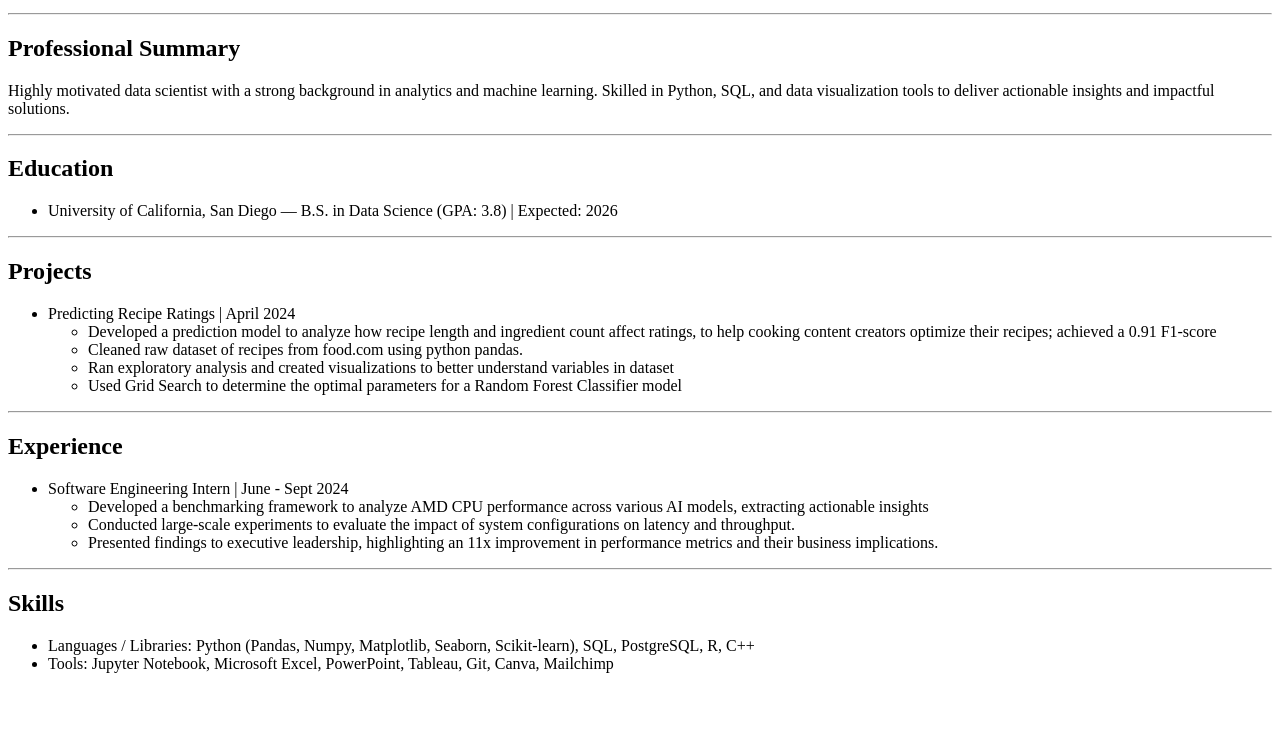
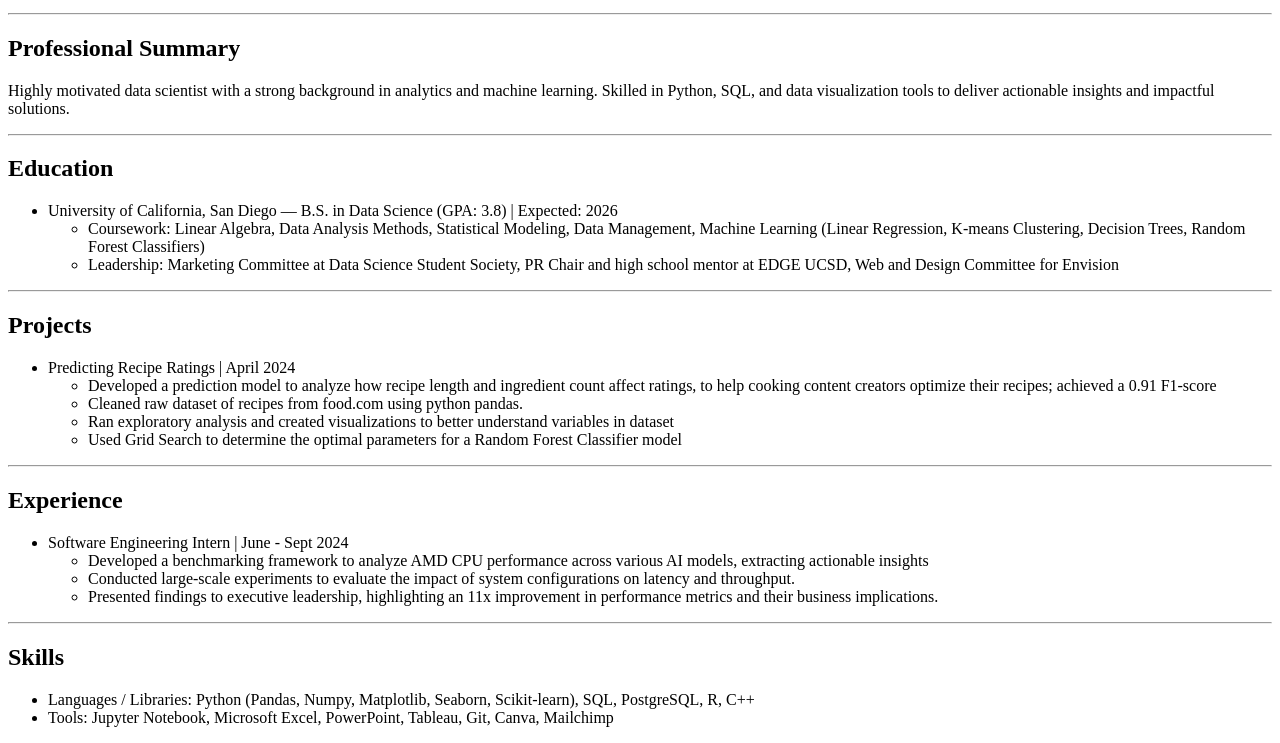
Before and after one commit to jahnavi-naik/portfolio, a plain HTML site: page resume/index.html in a window 1280 px wide. Shown: the part 199-942 px from the top of the page. Before the commit the page ends 888 px from the top, so only its background shows below. Drawn offline with Linux system fonts and the light colour scheme.

Commit message:
edited resume

```diff
--- a/resume/index.html
+++ b/resume/index.html
@@ -38,6 +38,10 @@
             <h2>Education</h2>
             <ul>
                 <li>University of California, San Diego — B.S. in Data Science (GPA: 3.8) | Expected: <time datetime="2026">2026</time</li>
+                <ul>
+                    <li>Coursework: Linear Algebra, Data Analysis Methods, Statistical Modeling, Data Management, Machine Learning (Linear Regression, K-means Clustering, Decision Trees, Random Forest Classifiers)</li>
+                    <li>Leadership: Marketing Committee at Data Science Student Society, PR Chair and high school mentor at EDGE UCSD, Web and Design Committee for Envision</li>
+                </ul>
             </ul>
         </section>
     </structure>
```
